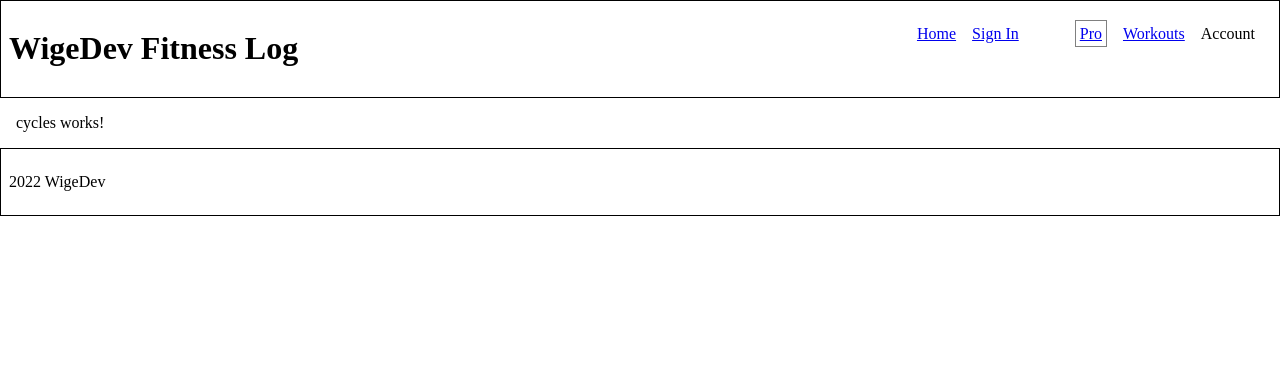
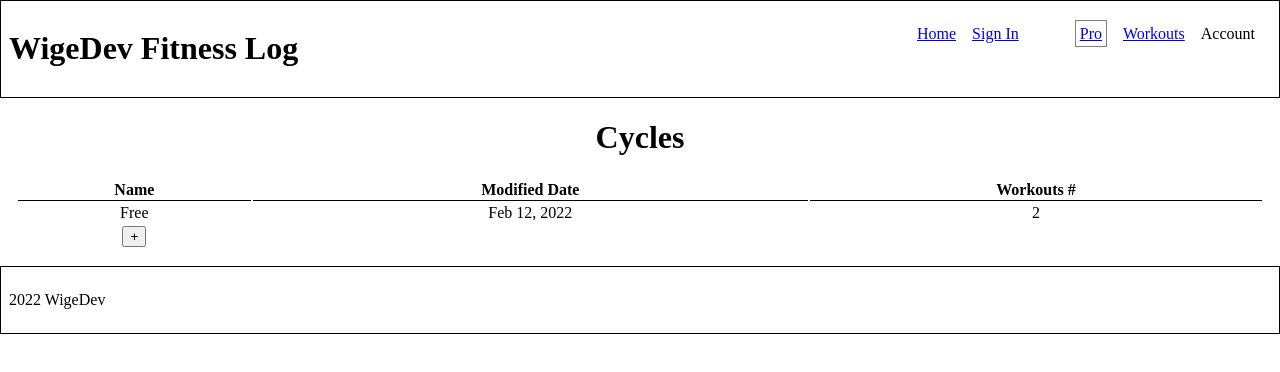
Before and after one commit to garywige/wigedev-fitness-log, an Angular app: page /pro/cycles in a window 1280 px wide. Shown: the top 372 px of the page. Built offline with nearby package versions, Linux system fonts and the light colour scheme.

Commit message:
cycles markup and styling

```diff
--- a/src/app/pro/cycles/cycles.component.css
+++ b/src/app/pro/cycles/cycles.component.css
@@ -0,0 +1,15 @@
+h1 {
+  text-align: center;
+}
+
+table {
+  width: 100%;
+}
+
+th {
+  border-bottom: solid black 1px;
+}
+
+td {
+  text-align: center;
+}
--- a/src/app/pro/cycles/cycles.component.html
+++ b/src/app/pro/cycles/cycles.component.html
@@ -1 +1,33 @@
-<p>cycles works!</p>
+<h1>Cycles</h1>
+
+<table>
+  <thead>
+    <th>
+      Name
+    </th>
+    <th>
+      Modified Date
+    </th>
+    <th>
+      Workouts #
+    </th>
+  </thead>
+  <tbody>
+    <tr>
+      <td>
+        Free
+      </td>
+      <td>
+        Feb 12, 2022
+      </td>
+      <td>
+        2
+      </td>
+    </tr>
+    <tr>
+      <td><button>+</button></td>
+      <td></td>
+      <td></td>
+    </tr>
+  </tbody>
+</table>
```
